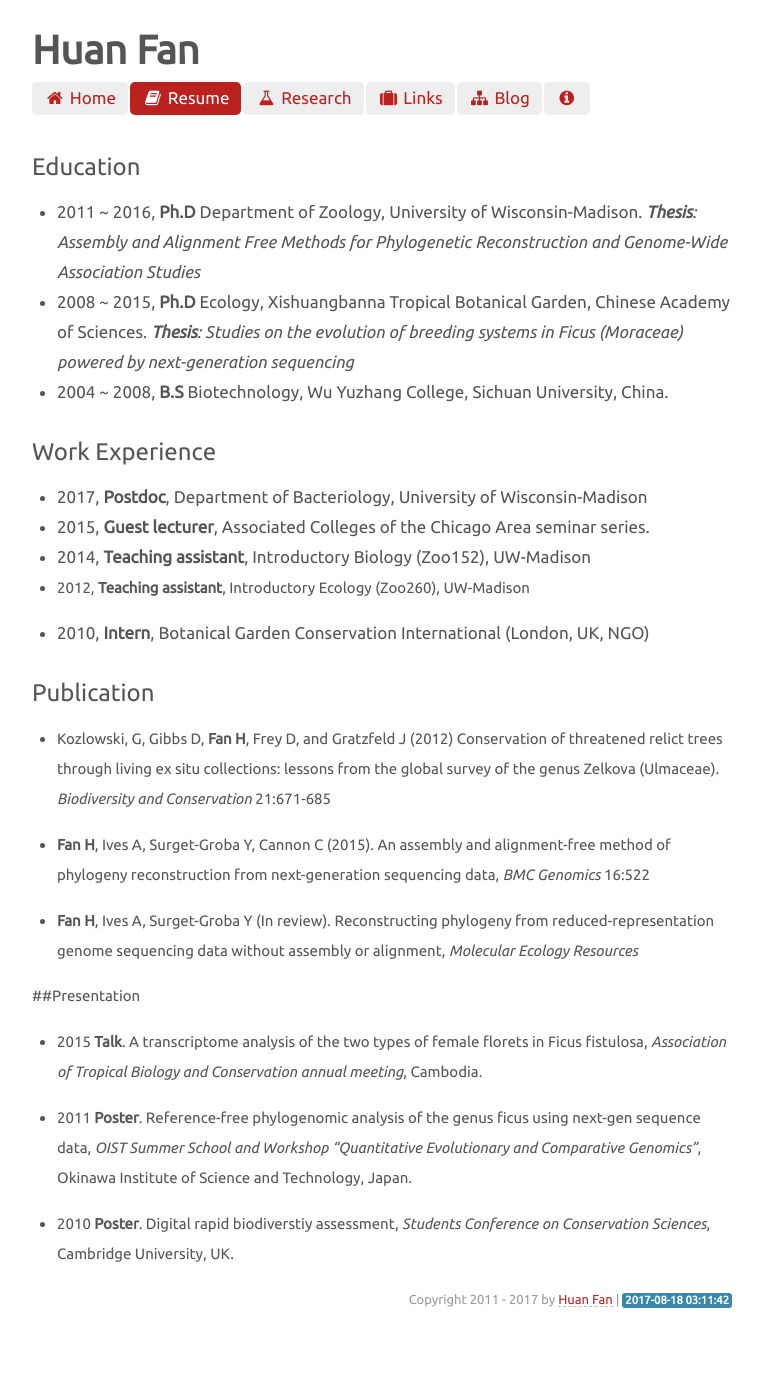
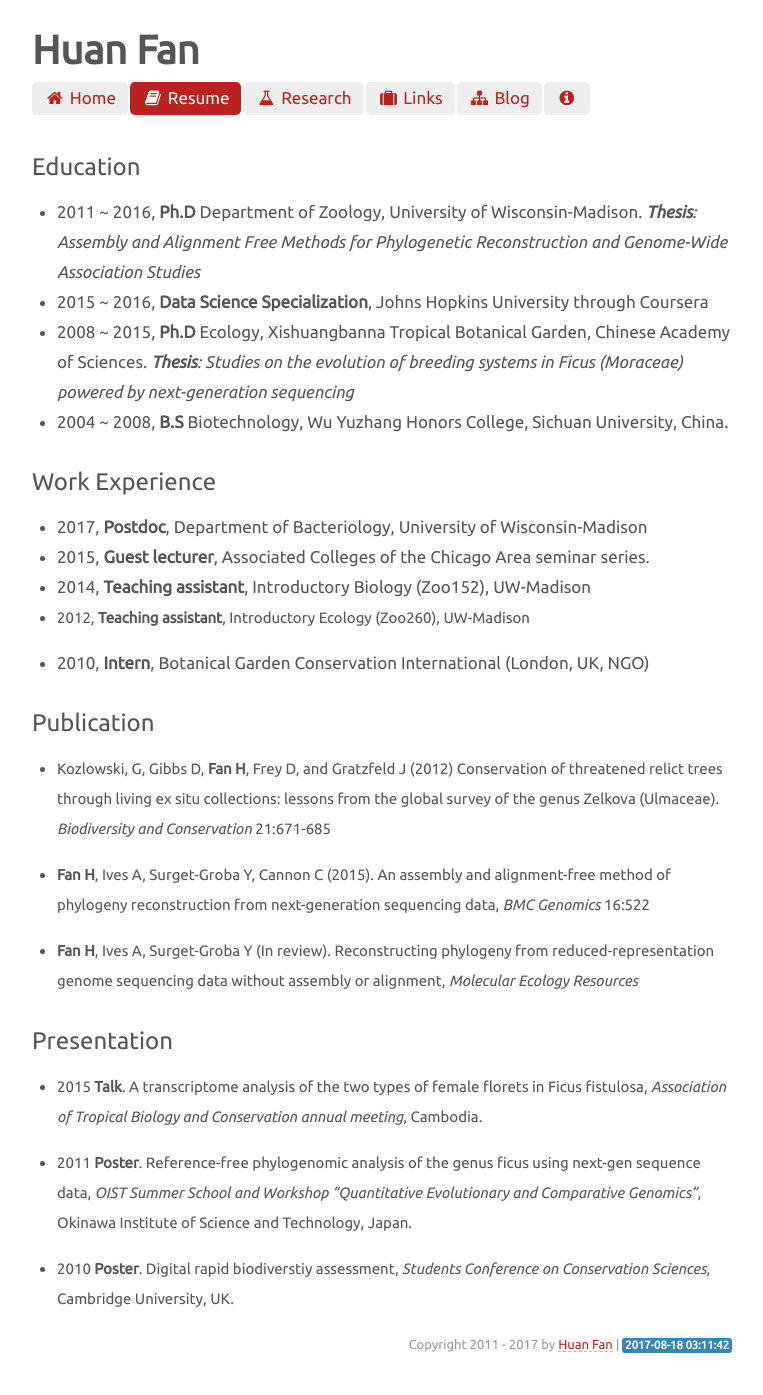
Before and after one commit to fanhuan/fanhuan.github.io, a Jekyll site: the page built from resume.md, in a window 1280 px wide. Shown: the whole page, without its empty margins (258-1021 px from the left). Built offline with Jekyll 4.4.1, drawn with Linux system fonts in a browser that asks for light colours; before the commit the page ends 1350 px from its top, so only the background shows below that.

Commit message:
data science

```diff
--- a/resume.md
+++ b/resume.md
@@ -18,9 +18,10 @@ layout: home
 ## Education
 +  2011 ~ 2016, **Ph.D** Department of Zoology, University of Wisconsin-Madison.
 _**Thesis**: Assembly and Alignment Free Methods for Phylogenetic Reconstruction and Genome-Wide Association Studies_
++ 2015 ~ 2016, **Data Science Specialization**, Johns Hopkins University through Coursera
 +  2008 ~ 2015, **Ph.D** Ecology, Xishuangbanna Tropical Botanical Garden, Chinese Academy of Sciences.
 _**Thesis**: Studies on the evolution of breeding systems in Ficus (Moraceae) powered by next-generation sequencing_
-+  2004 ~ 2008, **B.S** Biotechnology, Wu Yuzhang College, Sichuan University, China.
++  2004 ~ 2008, **B.S** Biotechnology, Wu Yuzhang Honors College, Sichuan University, China.
 
 ## Work Experience
 +  2017, **Postdoc**, Department of Bacteriology, University of Wisconsin-Madison
@@ -38,7 +39,7 @@ _**Thesis**: Studies on the evolution of breeding systems in Ficus (Moraceae) po
 +	**Fan H**, Ives A, Surget-Groba Y (In review). Reconstructing phylogeny from reduced-representation genome sequencing data without assembly or alignment, _Molecular Ecology Resources_
 
 
-##Presentation
+## Presentation
 
 +	2015   **Talk**. A transcriptome analysis of the two types of female florets in Ficus
 fistulosa, _Association of Tropical Biology and Conservation annual meeting_, Cambodia.
```
